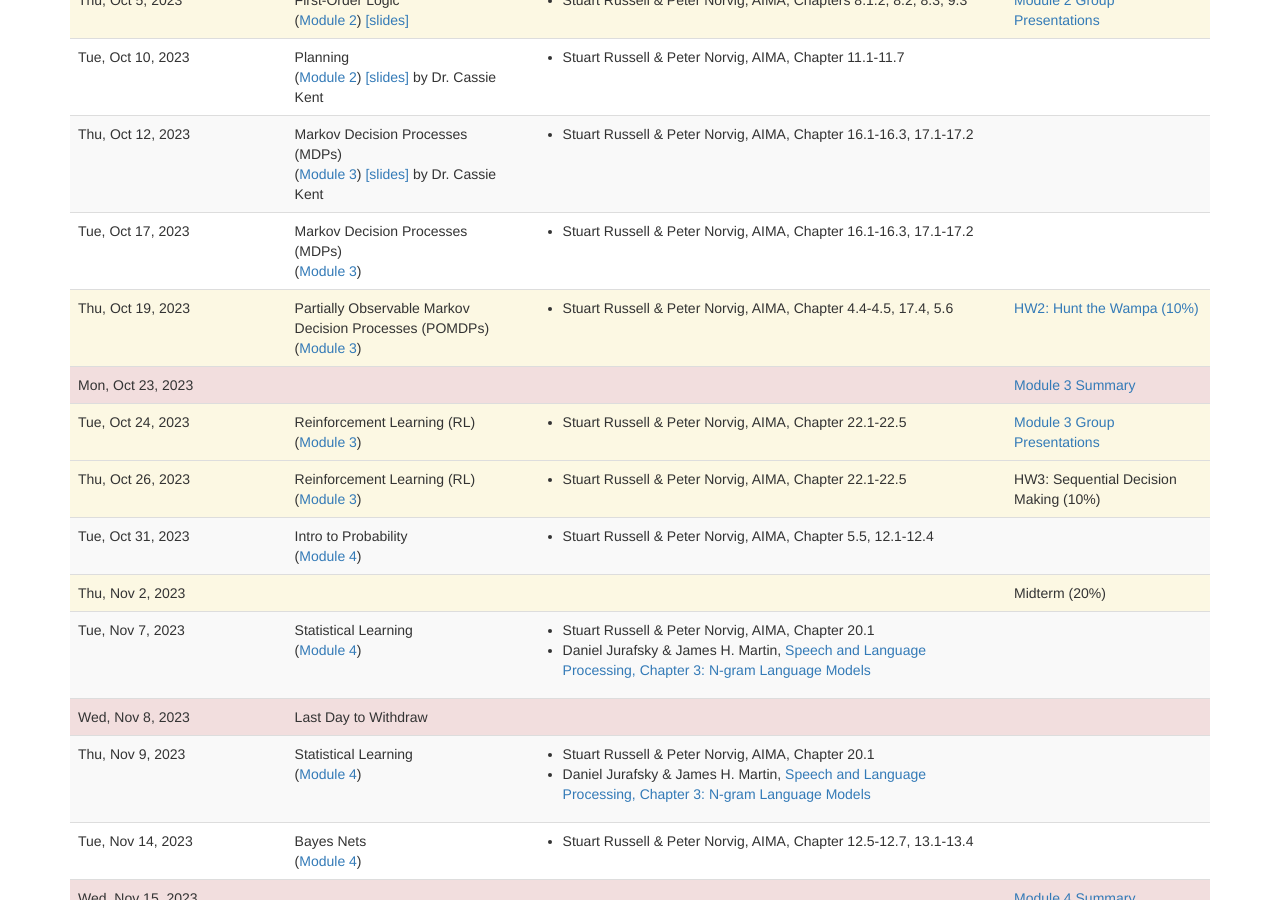
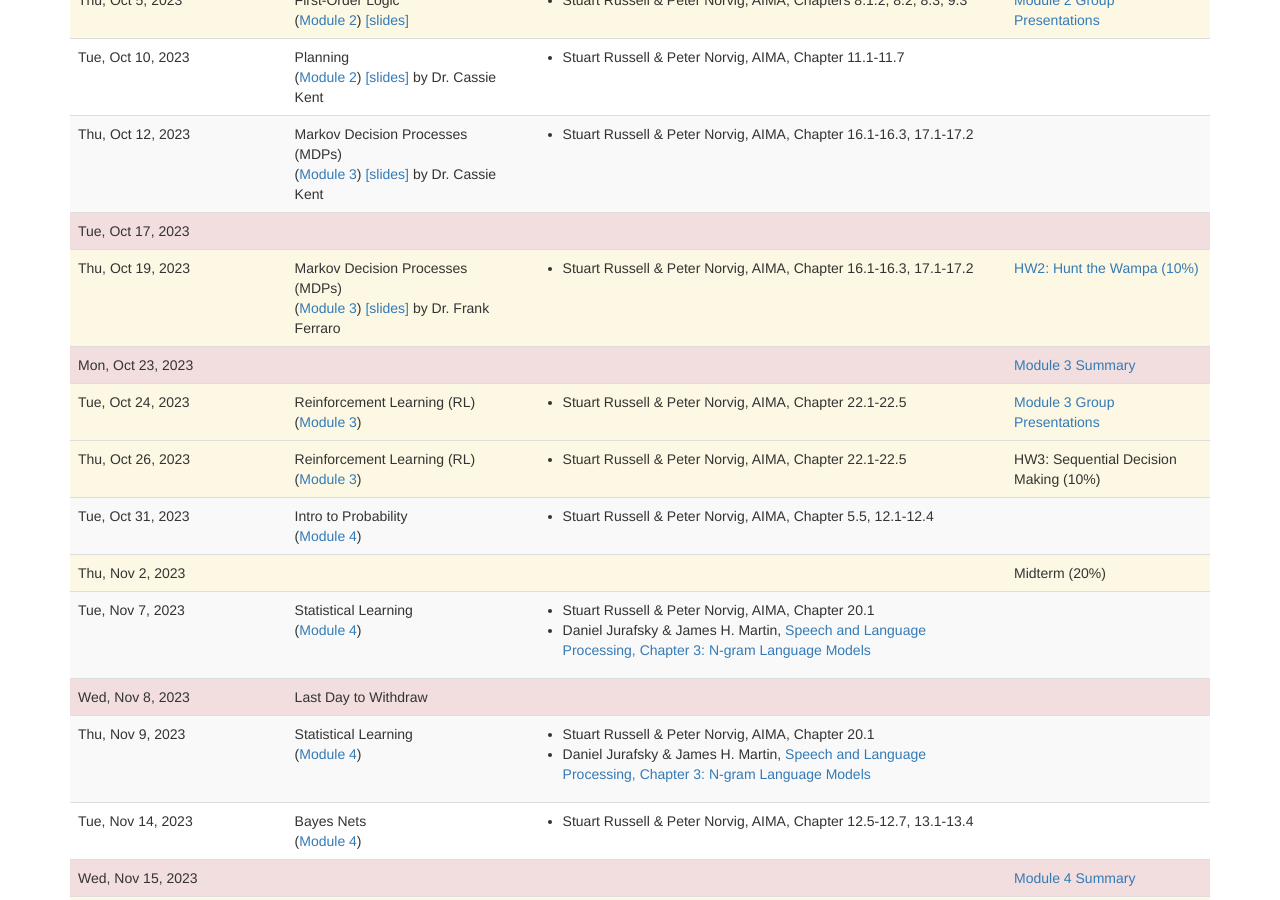
Before and after one commit to lara-martin/Principles-of-AI, a Jekyll site: the page built from lectures.md, in a window 1280 px wide and 900 px high, scrolled down 957 px. Built offline with Jekyll 4.4.1, drawn with Linux system fonts in a browser that asks for light colours; nearby versions of some CDN libraries; a script that is not in the unit is left out.

Commit message:
week of 10/16

```diff
--- a/_data/lectures.yaml
+++ b/_data/lectures.yaml
@@ -116,11 +116,13 @@
   guest_speaker: Dr. Cassie Kent
 -
   date: 2023-10-17
-  title: Markov Decision Processes (MDPs)
+  type: no_lecture
 
 -
   date: 2023-10-19
-  title: Partially Observable Markov Decision Processes (POMDPs)
+  title: Markov Decision Processes (MDPs)
+  slides: slides/23-10-19_MDPs.pdf
+  guest_speaker: Dr. Frank Ferraro
   type: deadline
   homework_due:
     -
```
